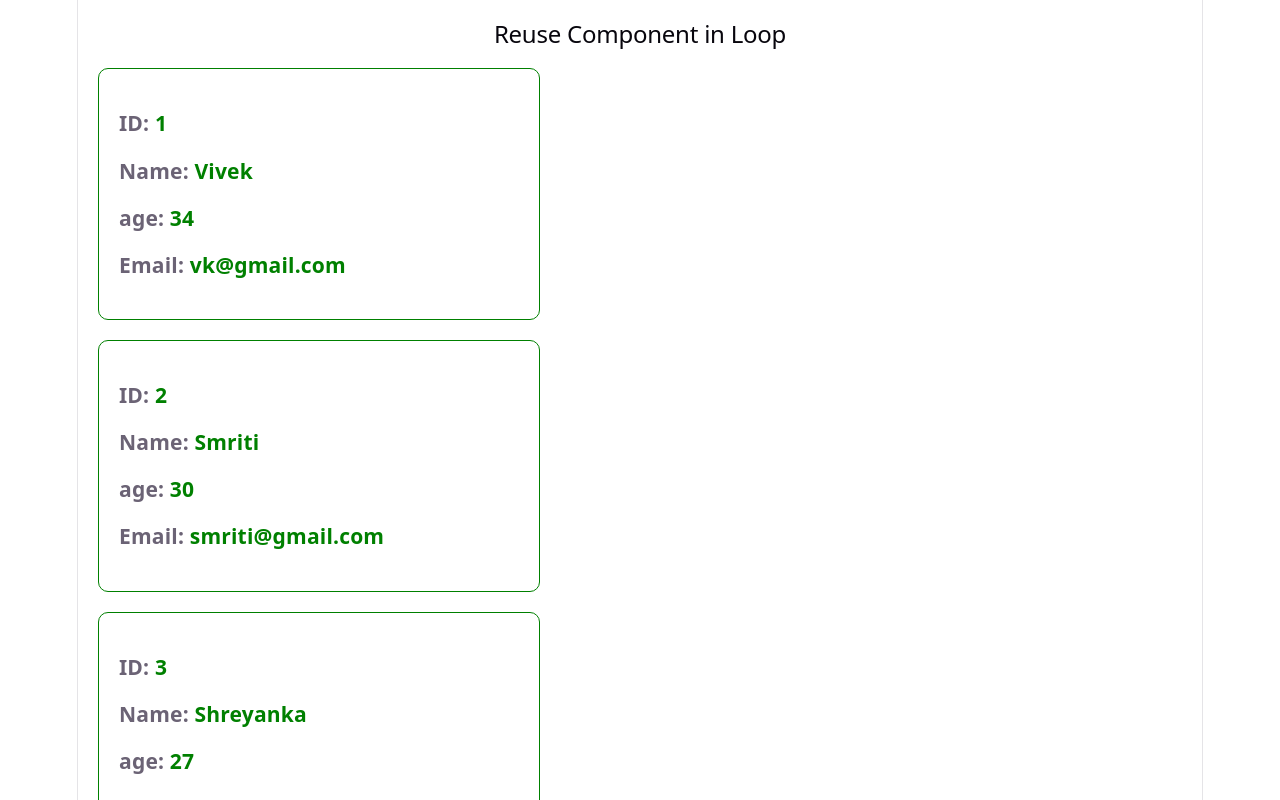
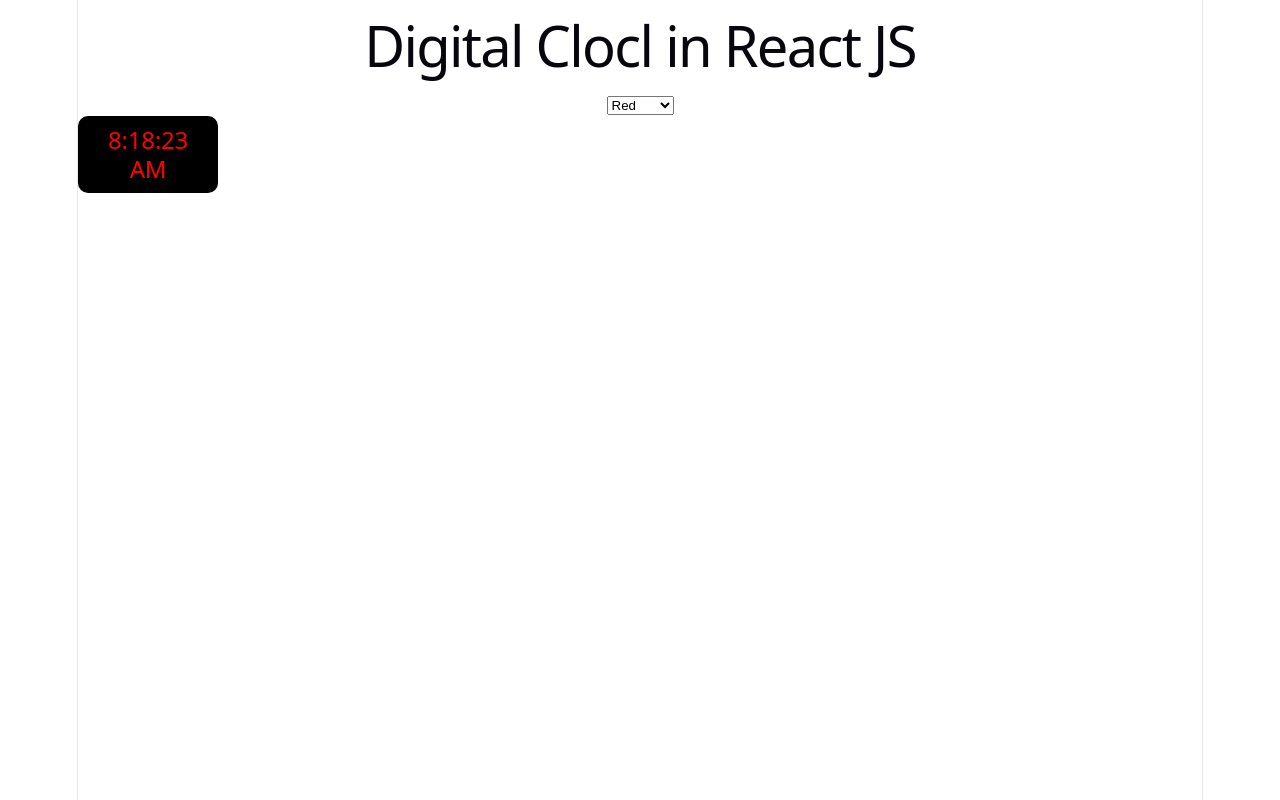
Before and after one commit to vivek2991/react-demo, a React (Vite) app: page / in a window 1280 px wide. Shown: the top 800 px of the page. Built offline with nearby package versions, Linux system fonts and the light colour scheme.

Commit message:
Digital Clock in React JS App-17, Clock

```diff
--- /dev/null
+++ b/src/App-17.jsx
@@ -0,0 +1,25 @@
+import { useState } from "react"
+import Clock from "./Clock"
+
+function App17() {
+
+  const [color, setColor] = useState('red');
+
+  return(
+    <div>
+      <h1>Digital Clocl in React JS</h1>
+      <select onChange={(event)=>setColor(event.target.value)}>
+        <option value={"red"}>Red</option>
+        <option value={"blue"}>Blue</option>
+        <option value={"green"}>Green</option>
+        <option value={"orange"}>Orange</option>
+        <option value={"yellow"}>Yellow</option>
+      </select>
+      {/* pass color to the clock and use this value there */}
+      <Clock color={color}/>
+
+    </div>
+  )
+}
+
+export default App17
--- /dev/null
+++ b/src/Clock.jsx
@@ -0,0 +1,27 @@
+import { useEffect, useState } from "react";
+
+const Clock = ({color}) => {
+
+    const [time, setTime] = useState(0);
+
+    useEffect(() => {
+        setInterval(() => {
+            setTime(new Date().toLocaleTimeString())
+        }, 1000);
+    }, []);
+
+    return (
+        <div>
+            <h2
+                style={{color:color,
+                        backgroundColor:'#000',
+                        width:"120px",
+                        padding:'10px',
+                        borderRadius:'10px'
+                }}
+            >{time}</h2>
+        </div>
+    )
+}
+
+export default Clock;
--- a/src/main.jsx
+++ b/src/main.jsx
@@ -18,6 +18,7 @@
 import App14 from './App-14.jsx'
 import App15 from './App-15.jsx'
 import App16 from './App-16.jsx'
+import App17 from './App-17.jsx'
 
 createRoot(document.getElementById('root')).render(
   <StrictMode>
@@ -69,6 +70,9 @@
     {/* <App15 /> */}
 
     {/* Reuse Component in Loop */}
-    <App16 />
+    {/* <App16 /> */}
+
+    {/* Digital Clock in React JS */}
+    <App17 />
   </StrictMode>,
 )
```
